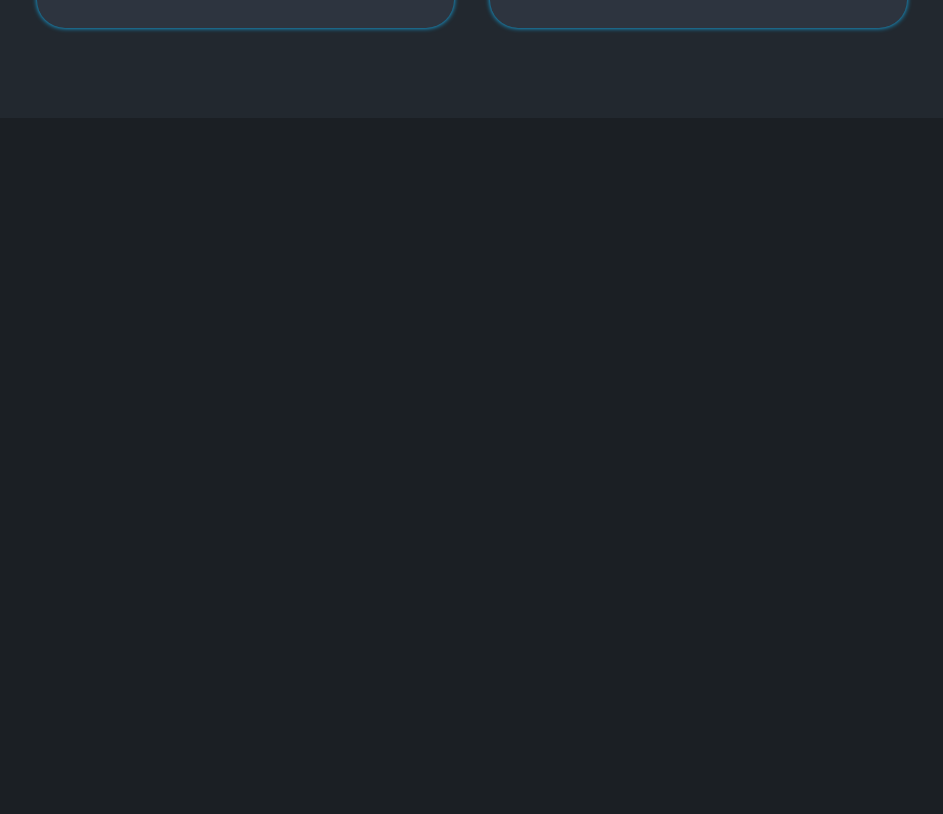
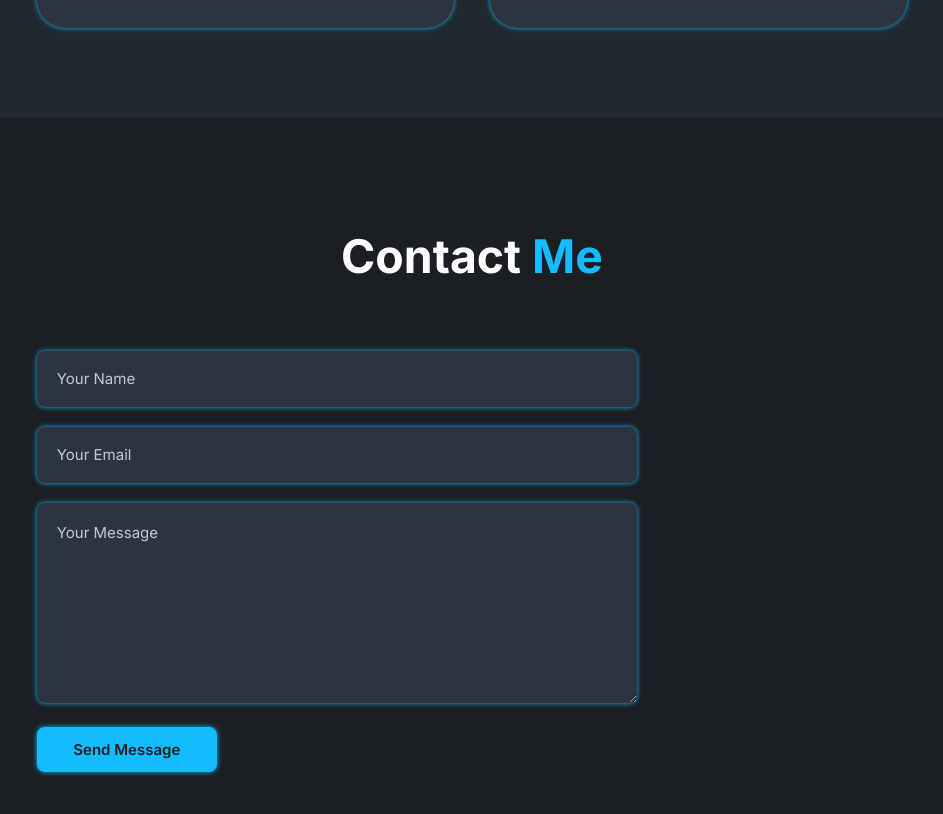
Before and after one commit to matador7495/Personal-Portfolio-Website, a plain HTML site: page index.html in a window 1280 px wide. Shown: the part 4564-5378 px from the top of the page, without its empty margins (168-1111 px from the left). Before the commit the page ends 4682 px from the top, so only its background shows below. Drawn offline with nearby package versions, Linux system fonts and the light colour scheme.

Commit message:
contact section

```diff
--- a/css/style.css
+++ b/css/style.css
@@ -367,3 +367,54 @@ header.sticky {
   transform: translateY(-5px) scale(1.03);
   cursor: pointer;
 }
+
+.contact-form {
+  display: flex;
+  align-items: center;
+  justify-content: center;
+  margin-top: 4.2rem;
+}
+
+.contact-form {
+  position: relative;
+  width: 600px;
+}
+
+form input,
+form textarea {
+  width: 100%;
+  padding: 20px;
+  border: none;
+  outline: none;
+  box-shadow: 0 0 5px var(--main-color);
+  background-color: #2d343f;
+  color: var(--text-color);
+  margin-bottom: 20px;
+  border-radius: 8px;
+}
+
+form input::placeholder,
+form textarea::placeholder {
+  color: var(--other-color);
+  font-size: 15px;
+}
+
+form .send-btn {
+  display: inline-block;
+  padding: 11px 26px;
+  background-color: var(--main-color);
+  color: var(--bg-color);
+  border: 2px solid var(--main-color);
+  border-radius: 8px;
+  font-size: 15px;
+  font-weight: 600;
+  transition: all 0.50s ease;
+  width: 30%;
+}
+
+form .send-btn:hover {
+  background-color: transparent;
+  color: var(--main-color);
+  box-shadow: 0 0 20px var(--main-color);
+  cursor: pointer;
+}
--- a/index.html
+++ b/index.html
@@ -228,6 +228,27 @@
             </div>
          </div>
       </section>
+      <!-- contact section -->
+      <section class="contact" id="contact">
+         <div class="center-text">
+            <h2>Contact <span>Me</span></h2>
+         </div>
+         <div class="contact-form">
+            <form action="">
+               <input type="text" placeholder="Your Name" required />
+               <input type="email" placeholder="Your Email" required />
+               <textarea
+                  name=""
+                  id=""
+                  cols="30"
+                  rows="10"
+                  placeholder="Your Message"
+                  required
+               ></textarea>
+               <input type="submit" value="Send Message" class="send-btn" />
+            </form>
+         </div>
+      </section>
       <!-- custom js link -->
       <script src="js/script.js"></script>
    </body>
```
